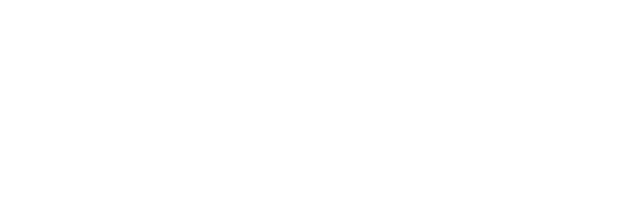
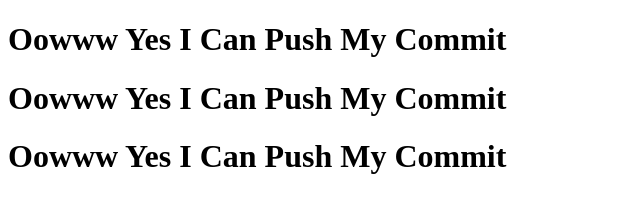
Before and after one commit to thtafsirulhasan/my-first-repo, a plain HTML site: page index.html in a window 1280 px wide. Shown: the whole page, without its empty margins (0-640 px from the left). Drawn offline with Linux system fonts and the light colour scheme.

Commit message:
this is my secound repo

```diff
--- a/index.html
+++ b/index.html
@@ -6,6 +6,8 @@
     <title>My First Repo</title>
 </head>
 <body>
-
+    <h1>Oowww Yes I Can Push My Commit </h1>
+    <h1>Oowww Yes I Can Push My Commit </h1>
+    <h1>Oowww Yes I Can Push My Commit </h1>
 </body>
 </html>
```
